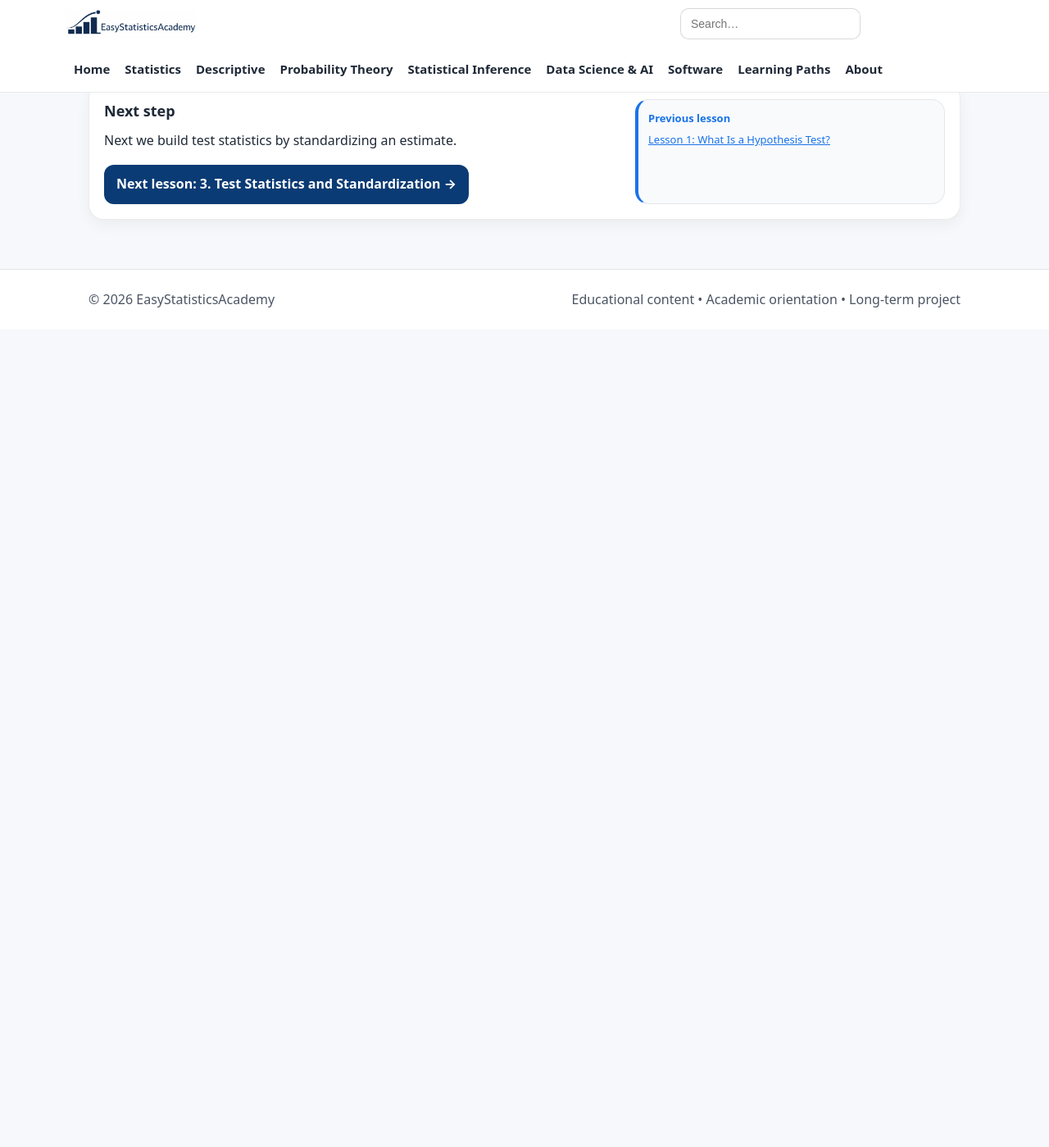
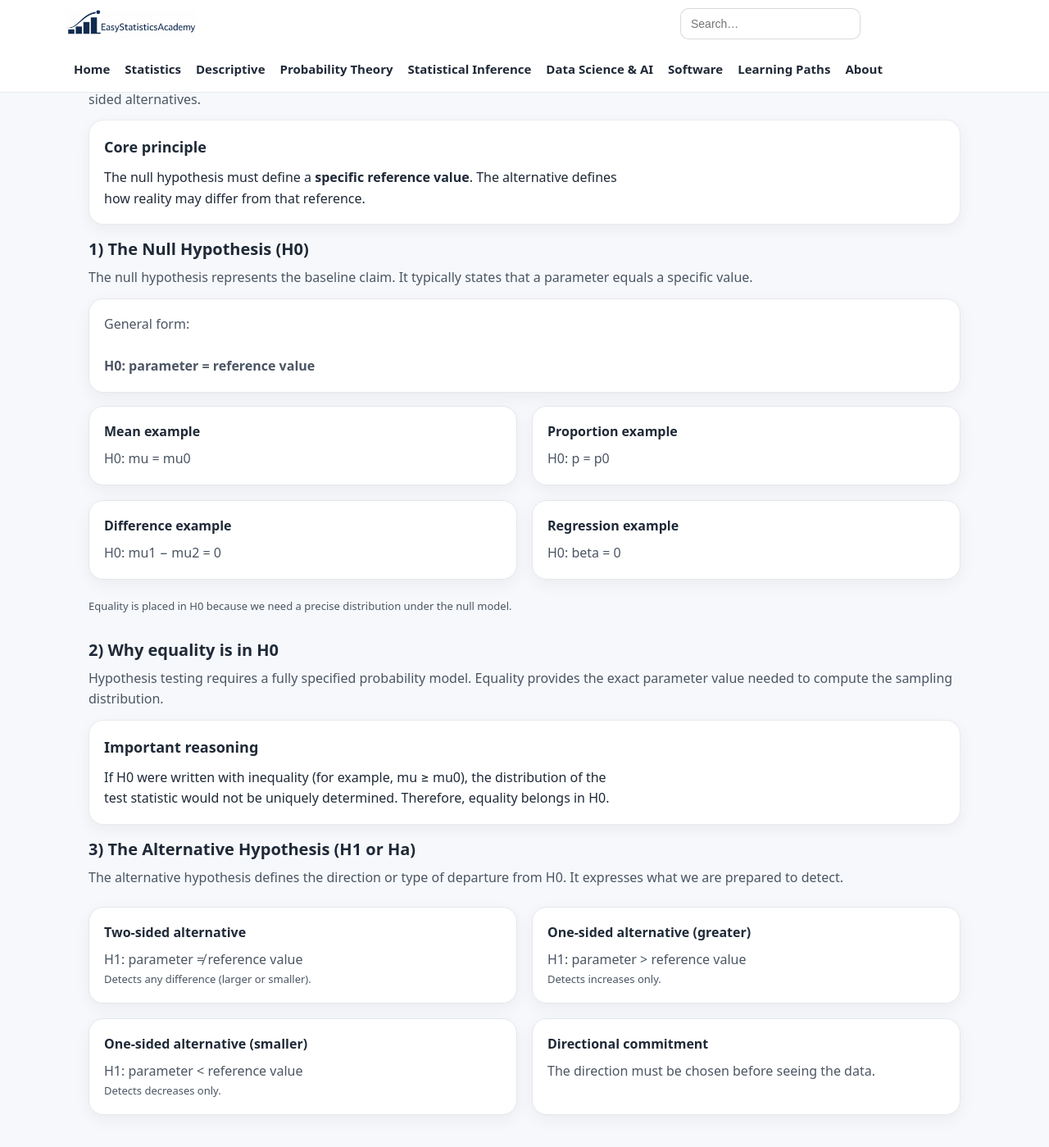
Before and after one commit to ammar-homaida-statistics/easystatisticsacademy, a Jekyll site: the page built from inference/hypothesis-testing/null-and-alternative/index.md, in a window 1280 px wide and 1400 px high, scrolled down 680 px. Shown: the whole window at 82% size. Built offline with Jekyll 4.4.1, drawn with Linux system fonts in a browser that asks for light colours; before the commit the page ends 1131 px from its top, so only the background shows below that; some of the changed text lies outside the part shown.

Commit message:
UpAdd lesson content

```diff
--- a/inference/hypothesis-testing/null-and-alternative/index.md
+++ b/inference/hypothesis-testing/null-and-alternative/index.md
@@ -1,25 +1,31 @@
 ---
 layout: default
 title: "2. Null and Alternative Hypotheses"
-description: "Write H0 and H1 correctly: equality in the null, directional vs non-directional alternatives, and what hypotheses mean in practice."
+description: "Define null and alternative hypotheses precisely: equality in H0, direction in H1, and how hypothesis form determines the test structure."
 permalink: /inference/hypothesis-testing/null-and-alternative/
 sidebar: false
 ---
 
+<!-- UNDER CONSTRUCTION NOTICE -->
 <section class="section section-slim">
   <div class="callout" style="background:#fff4e5; border:2px solid #ff9800; padding:2rem; border-radius:12px;">
     <div class="callout-copy">
-      <h2 style="margin-top:0; color:#e65100; font-size:1.8rem; letter-spacing:0.5px;">🚧 Lesson Under Construction</h2>
+      <h2 style="margin-top:0; color:#e65100; font-size:1.8rem; letter-spacing:0.5px;">
+        🚧 Lesson Under Construction
+      </h2>
       <p style="margin:0; font-size:1.05rem; color:#5d4037; line-height:1.6;">
-        Version 0 locks hypothesis-writing rules. Examples and common scenarios will be added later.
+        Version 0 locks the formal structure of null and alternative hypotheses.
+        Detailed applied examples and software illustrations will be added later.
       </p>
     </div>
   </div>
 </section>
 
+<!-- ✅ Update continue-reading keys -->
 <script>
   (function () {
     var KEY = "esa_continue_inference_hypothesis_testing_lesson_v0";
+
     localStorage.setItem(KEY, JSON.stringify({
       url: "/inference/hypothesis-testing/null-and-alternative/",
       label: "Lesson 2 — Null and Alternative Hypotheses",
@@ -40,14 +46,16 @@ sidebar: false
       <div class="badge-row">
         <span class="badge">Block 3</span>
         <span class="badge">Lesson 2</span>
-        <span class="badge">H₀</span>
-        <span class="badge">H₁</span>
+        <span class="badge">H0</span>
+        <span class="badge">H1</span>
       </div>
 
       <h1>2. Null and Alternative Hypotheses</h1>
+
       <p class="lead">
-        Correct hypothesis statements are the foundation of correct inference.
-        This lesson explains how to write H₀ and H₁ and why H₀ contains equality.
+        A hypothesis test begins with two competing statements:
+        a <strong>null hypothesis</strong> that defines the reference model,
+        and an <strong>alternative hypothesis</strong> that defines the type of departure we aim to detect.
       </p>
 
       <div class="hero-actions">
@@ -55,7 +63,9 @@ sidebar: false
         <a class="btn btn-outline" href="/inference/">Statistical Inference home</a>
       </div>
 
-      <p class="muted-mini">Version 0: logic first. Scenarios later.</p>
+      <p class="muted-mini">
+        The structure of H0 and H1 determines the entire logic of the test.
+      </p>
     </div>
   </div>
 </section>
@@ -63,7 +73,189 @@ sidebar: false
 <section class="section">
   <div class="section-head">
     <h2>Learning objective</h2>
-    <p>Write H₀ and H₁ correctly, distinguish one-sided vs two-sided intent, and connect hypotheses to the real question.</p>
+    <p>
+      Precisely formulate null and alternative hypotheses, understand why equality belongs in H0,
+      and distinguish between two-sided and one-sided alternatives.
+    </p>
+  </div>
+
+  <div class="callout">
+    <div class="callout-copy">
+      <h2>Core principle</h2>
+      <p style="margin:0;">
+        The null hypothesis must define a <strong>specific reference value</strong>.
+        The alternative defines how reality may differ from that reference.
+      </p>
+    </div>
+  </div>
+</section>
+
+<section class="section">
+  <div class="section-head">
+    <h2>1) The Null Hypothesis (H0)</h2>
+    <p>
+      The null hypothesis represents the baseline claim.
+      It typically states that a parameter equals a specific value.
+    </p>
+  </div>
+
+  <div class="card">
+    <p style="margin:0;">
+      General form:
+      <br><br>
+      <strong>H0: parameter = reference value</strong>
+    </p>
+  </div>
+
+  <div class="grid grid-2" style="margin-top:1rem;">
+    <div class="card">
+      <h3>Mean example</h3>
+      <p style="margin:0;">
+        H0: mu = mu0
+      </p>
+    </div>
+
+    <div class="card">
+      <h3>Proportion example</h3>
+      <p style="margin:0;">
+        H0: p = p0
+      </p>
+    </div>
+
+    <div class="card">
+      <h3>Difference example</h3>
+      <p style="margin:0;">
+        H0: mu1 − mu2 = 0
+      </p>
+    </div>
+
+    <div class="card">
+      <h3>Regression example</h3>
+      <p style="margin:0;">
+        H0: beta = 0
+      </p>
+    </div>
+  </div>
+
+  <p class="muted-mini" style="margin-top:.75rem;">
+    Equality is placed in H0 because we need a precise distribution under the null model.
+  </p>
+</section>
+
+<section class="section">
+  <div class="section-head">
+    <h2>2) Why equality is in H0</h2>
+    <p>
+      Hypothesis testing requires a fully specified probability model.
+      Equality provides the exact parameter value needed to compute the sampling distribution.
+    </p>
+  </div>
+
+  <div class="callout">
+    <div class="callout-copy">
+      <h2>Important reasoning</h2>
+      <p style="margin:0;">
+        If H0 were written with inequality (for example, mu ≥ mu0),
+        the distribution of the test statistic would not be uniquely determined.
+        Therefore, equality belongs in H0.
+      </p>
+    </div>
+  </div>
+</section>
+
+<section class="section">
+  <div class="section-head">
+    <h2>3) The Alternative Hypothesis (H1 or Ha)</h2>
+    <p>
+      The alternative hypothesis defines the direction or type of departure from H0.
+      It expresses what we are prepared to detect.
+    </p>
+  </div>
+
+  <div class="grid grid-2">
+    <div class="card">
+      <h3>Two-sided alternative</h3>
+      <p>
+        H1: parameter ≠ reference value
+      </p>
+      <p class="muted-mini">
+        Detects any difference (larger or smaller).
+      </p>
+    </div>
+
+    <div class="card">
+      <h3>One-sided alternative (greater)</h3>
+      <p>
+        H1: parameter &gt; reference value
+      </p>
+      <p class="muted-mini">
+        Detects increases only.
+      </p>
+    </div>
+
+    <div class="card">
+      <h3>One-sided alternative (smaller)</h3>
+      <p>
+        H1: parameter &lt; reference value
+      </p>
+      <p class="muted-mini">
+        Detects decreases only.
+      </p>
+    </div>
+
+    <div class="card">
+      <h3>Directional commitment</h3>
+      <p>
+        The direction must be chosen before seeing the data.
+      </p>
+    </div>
+  </div>
+</section>
+
+<section class="section">
+  <div class="section-head">
+    <h2>4) Choosing one-sided vs two-sided</h2>
+    <p>
+      The choice affects the rejection region and the p-value calculation.
+      A one-sided test concentrates all probability in one tail.
+      A two-sided test splits it across both tails.
+    </p>
+  </div>
+
+  <div class="card">
+    <strong>Two-sided test:</strong> more conservative, detects any deviation.<br>
+    <strong>One-sided test:</strong> more powerful in one direction, but blind to the opposite direction.
+  </div>
+
+  <p class="muted-mini" style="margin-top:.75rem;">
+    The decision must be justified by the research question, not by the observed data.
+  </p>
+</section>
+
+<section class="section">
+  <div class="section-head">
+    <h2>5) Logical structure of testing</h2>
+  </div>
+
+  <div class="card">
+    Step 1: Assume H0 is true.<br>
+    Step 2: Compute a test statistic from the data.<br>
+    Step 3: Measure how extreme the statistic is under H0.<br>
+    Step 4: Decide whether the evidence contradicts H0.
+  </div>
+</section>
+
+<section class="section section-slim">
+  <div class="callout">
+    <div class="callout-copy">
+      <h2>Outcome of this lesson</h2>
+      <ul class="bullets">
+        <li>Formulate null hypotheses using equality</li>
+        <li>Specify two-sided and one-sided alternatives correctly</li>
+        <li>Understand how hypothesis structure affects the test</li>
+        <li>Avoid post-hoc directional changes</li>
+      </ul>
+    </div>
   </div>
 </section>
 
@@ -71,10 +263,13 @@ sidebar: false
   <div class="callout">
     <div class="callout-copy">
       <h2>Next step</h2>
-      <p style="margin:0;">Next we build test statistics by standardizing an estimate.</p>
+      <p style="margin:0;">
+        Now we formalize how evidence is measured using standardized test statistics.
+      </p>
+
       <div class="pill-row" style="margin-top:1rem;">
         <a class="btn" href="/inference/hypothesis-testing/test-statistic-standardization/">
-          Next lesson: 3. Test Statistics and Standardization →
+          Next lesson: 3. Test Statistic and Standardization →
         </a>
       </div>
     </div>
@@ -89,5 +284,6 @@ sidebar: false
         </div>
       </div>
     </div>
+
   </div>
 </section>
```
